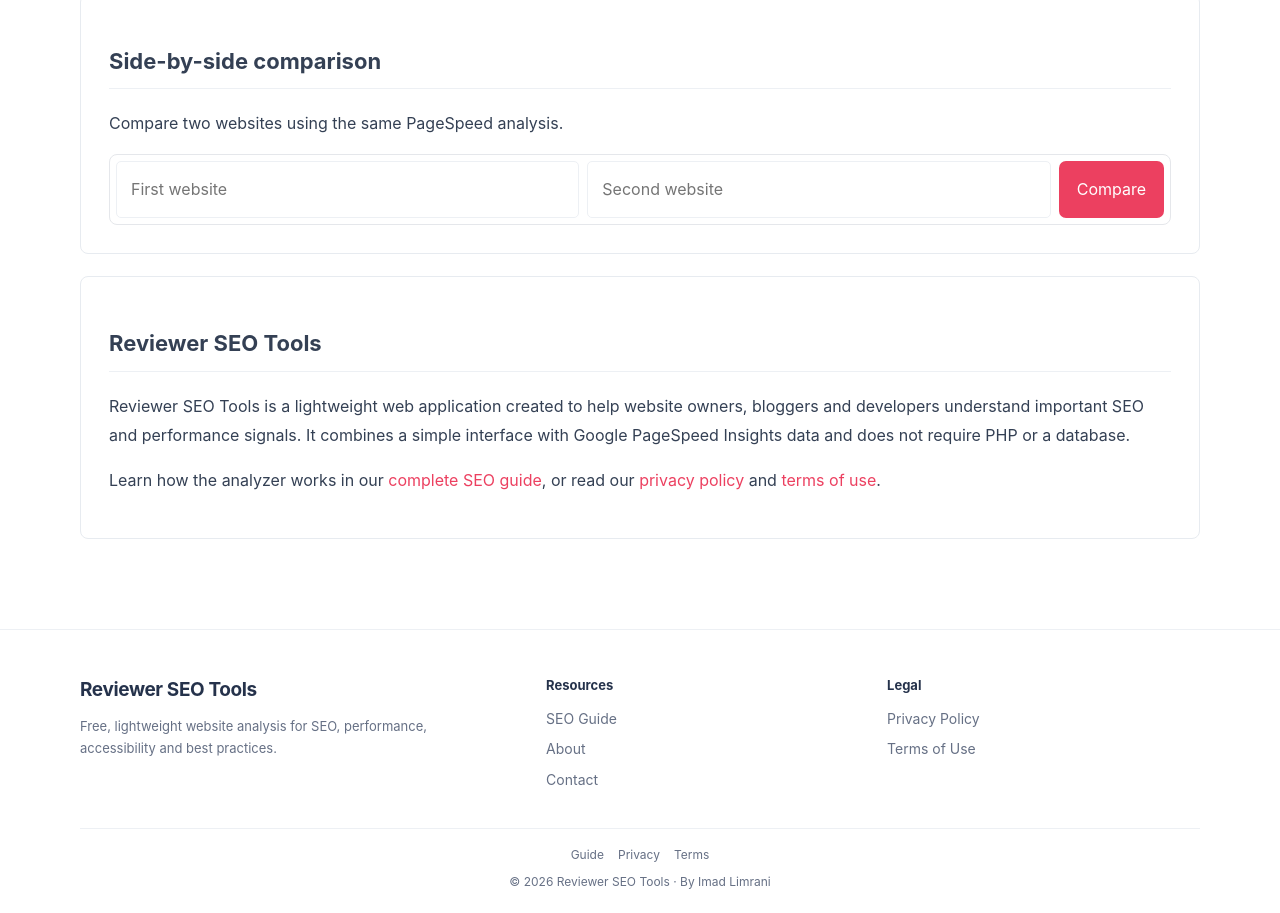
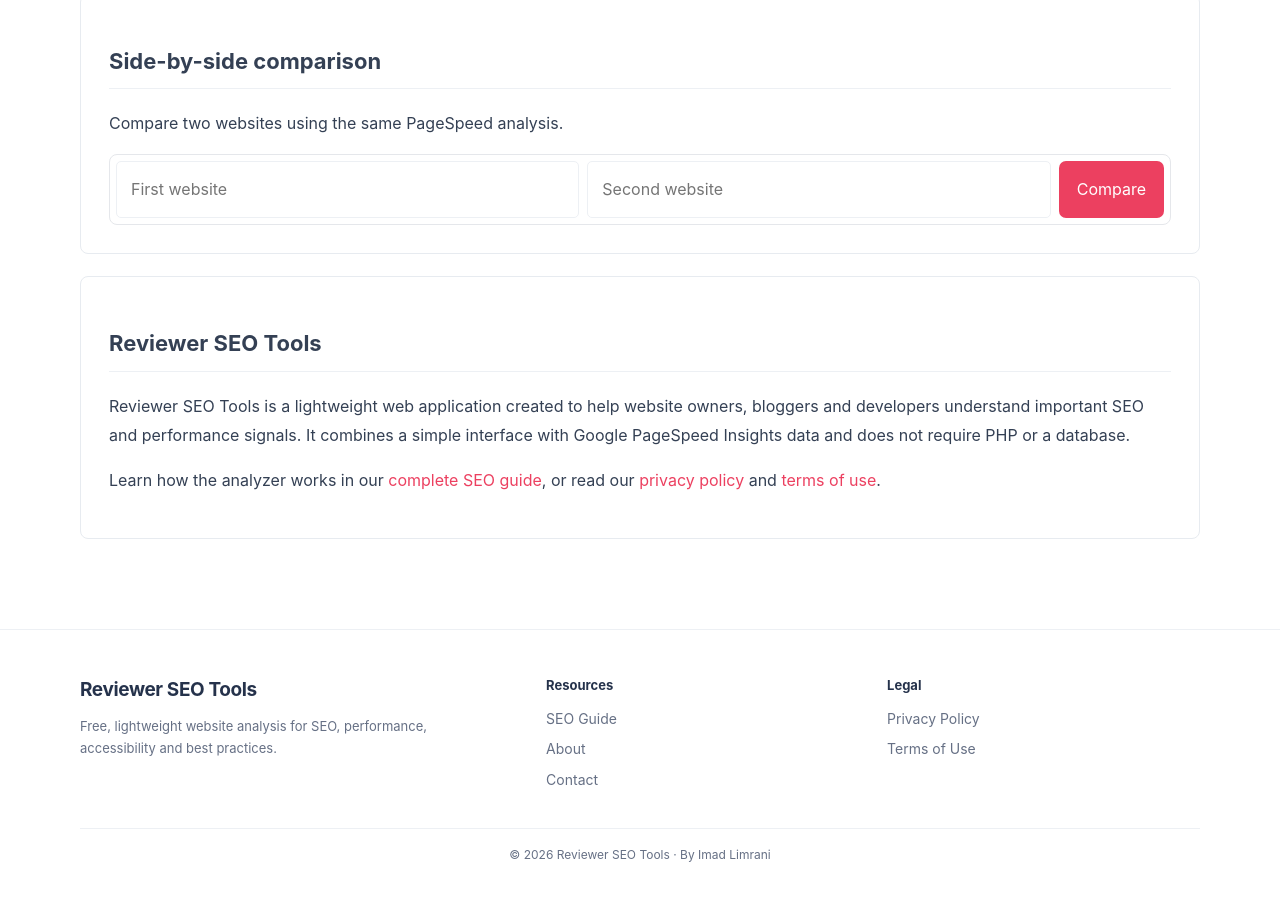
Before and after one commit to gpldroid/reviewer, a plain HTML site: page index.html in a window 1280 px wide. Shown: the part 1054-1967 px from the top of the page. After the commit the page ends 1939 px from the top, so only its background shows below. Drawn offline with Linux system fonts and the light colour scheme.

Commit message:
Simplify footer order: Resources/Legal above copyright

```diff
--- a/index.html
+++ b/index.html
@@ -35,7 +35,7 @@
 <div class="footer-brand"><strong>Reviewer SEO Tools</strong><p>Free, lightweight website analysis for SEO, performance, accessibility and best practices.</p></div>
 <div class="footer-column"><div class="footer-title">Resources</div><a href="guide.html">SEO Guide</a><a href="about.html">About</a><a href="contact.html">Contact</a></div>
 <div class="footer-column"><div class="footer-title">Legal</div><a href="privacy.html">Privacy Policy</a><a href="terms.html">Terms of Use</a></div>
-<div class="footer-bottom"><div class="footer-links"><a href="guide.html">Guide</a><a href="privacy.html">Privacy</a><a href="terms.html">Terms</a></div><p>© 2026 Reviewer SEO Tools · By Imad Limrani</p></div>
+<div class="footer-bottom"><p>© 2026 Reviewer SEO Tools · By Imad Limrani</p></div>
 </div></footer>
 <div class="cookie-banner" id="cookieBanner" role="dialog" aria-label="Cookie consent" hidden><div><strong>Privacy & Cookies</strong><p>We use essential browser storage, such as your theme preference and cookie consent choice. Optional analytics or advertising cookies are not enabled by this application unless they are added later.</p></div><div class="cookie-actions"><button id="cookieAccept">Accept</button><button id="cookieReject" class="secondary">Reject optional</button><a href="privacy.html">Privacy Policy</a></div></div>
 <script src="app.js"></script></body></html>
```
